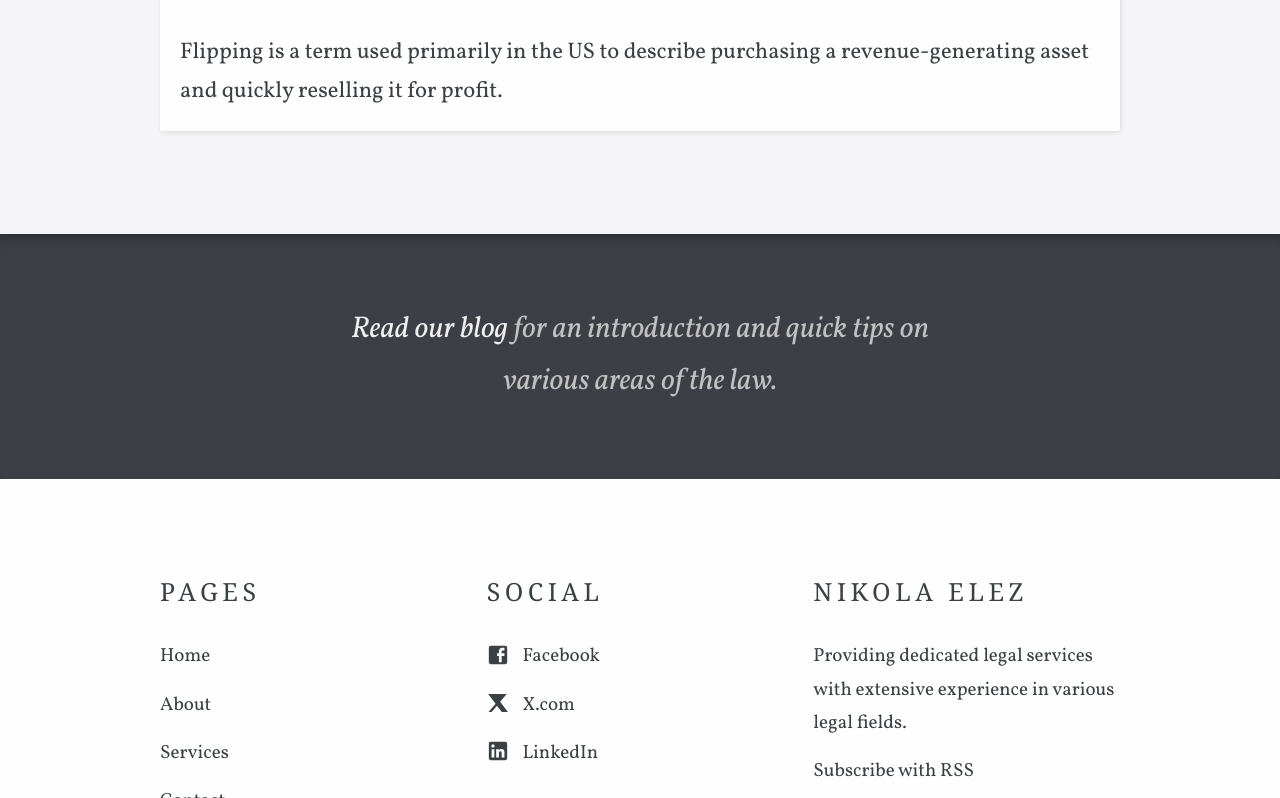
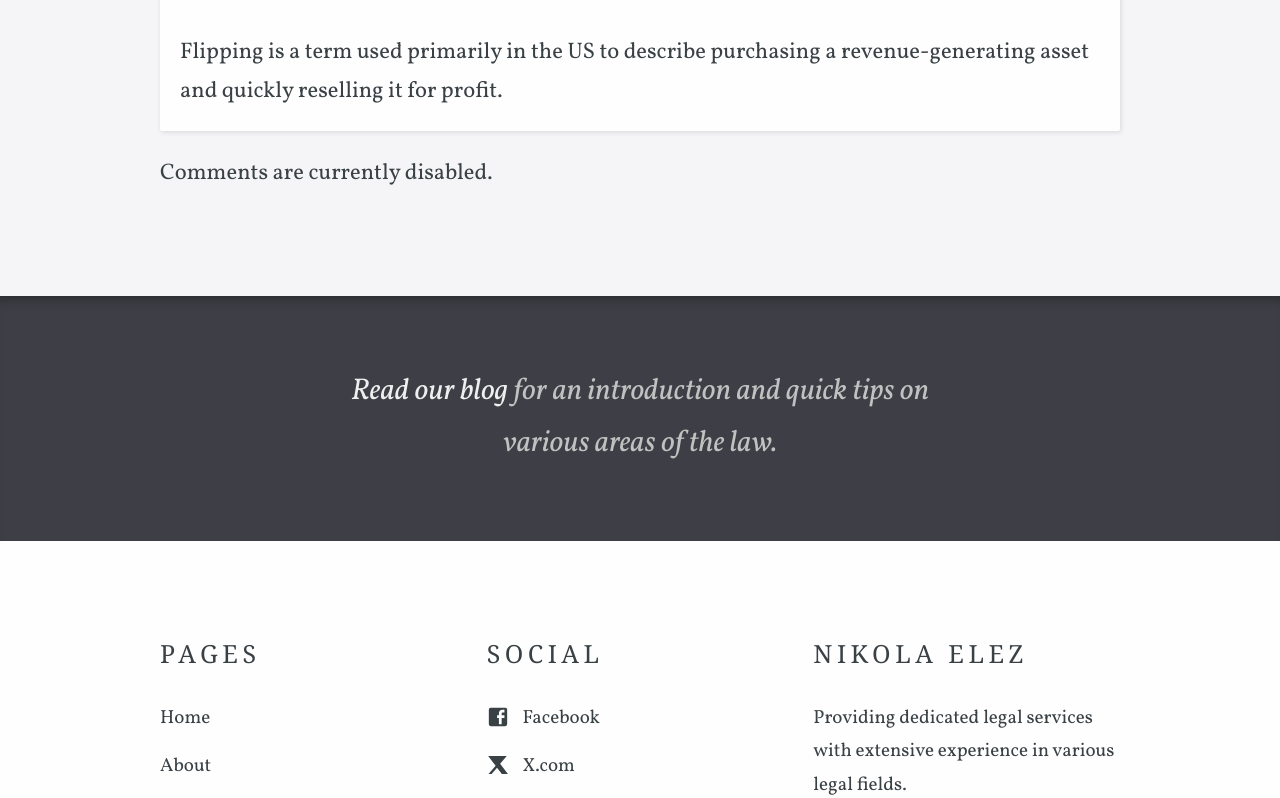
Before and after one commit to cryptonikki/cryptonikki.github.io, a Jekyll site: the page built from _posts/2016-08-10-business-mergers.md, in a window 1280 px wide and 900 px high, scrolled down 4691 px, cut to the strip 102-900 px from the top of the window. Built offline with Jekyll 4.4.1, drawn with Linux system fonts in a browser that asks for light colours; nearby versions of some CDN libraries; some web fonts are replaced.

Commit message:
improved post.html if page error occurs

```diff
--- a/_layouts/page.html
+++ b/_layouts/page.html
@@ -4,10 +4,10 @@
 
 {% if page.title %}
 	<div class="page-header">
-		<h2>{{ page.title }}</h2>
+		<h2>{{ page.title }}</h2> <!-- Display the page title -->
 	</div>
 {% endif %}
 
 <article class="content">
-	{{ content }}
+	{{ content }} <!-- Render the main content of the page -->
 </article>
--- a/_layouts/post.html
+++ b/_layouts/post.html
@@ -11,7 +11,11 @@
 	{% assign author_id = page.author_staff_member | prepend: "/staff_members/" | append: "/" %}
 	{% assign author = site.staff_members | where: "url", author_id | first %}
 
-	{% include staff-member.html member=author %}
+	{% if author %}
+		{% include staff-member.html member=author %}
+	{% else %}
+		<p>Author information not available.</p> <!-- Fallback message -->
+	{% endif %}
 </div>
 
 <h2>Keep reading</h2>
@@ -20,6 +24,8 @@
 		{% include post-summary.html post=page.next %}
 	{% elsif page.previous %}
 		{% include post-summary.html post=page.previous %}
+	{% else %}
+		<li>No more posts available.</li> <!-- Fallback message -->
 	{% endif %}
 </ol>
 
@@ -28,21 +34,14 @@
 	<div class="post-comments" id="disqus_thread"></div>
 
 	<script>
-		/**
-		*  RECOMMENDED CONFIGURATION VARIABLES: EDIT AND UNCOMMENT THE SECTION BELOW TO INSERT DYNAMIC VALUES FROM YOUR PLATFORM OR CMS.
-		*  LEARN WHY DEFINING THESE VARIABLES IS IMPORTANT: https://disqus.com/admin/universalcode/#configuration-variables*/
-		/*
-		var disqus_config = function () {
-		this.page.url = PAGE_URL;  // Replace PAGE_URL with your page's canonical URL variable
-		this.page.identifier = PAGE_IDENTIFIER; // Replace PAGE_IDENTIFIER with your page's unique identifier variable
-		};
-		*/
 		(function() { // DON'T EDIT BELOW THIS LINE
-		var d = document, s = d.createElement('script');
-		s.src = '//{{ site.disqus_shortname }}.disqus.com/embed.js';
-		s.setAttribute('data-timestamp', +new Date());
-		(d.head || d.body).appendChild(s);
+			var d = document, s = d.createElement('script');
+			s.src = '//{{ site.disqus_shortname }}.disqus.com/embed.js';
+			s.setAttribute('data-timestamp', +new Date());
+			(d.head || d.body).appendChild(s);
 		})();
 	</script>
 	<noscript>Please enable JavaScript to view the <a href="https://disqus.com/?ref_noscript">comments powered by Disqus.</a></noscript>
+{% else %}
+	<p>Comments are currently disabled.</p> <!-- Message if Disqus is not enabled -->
 {% endif %}
```
